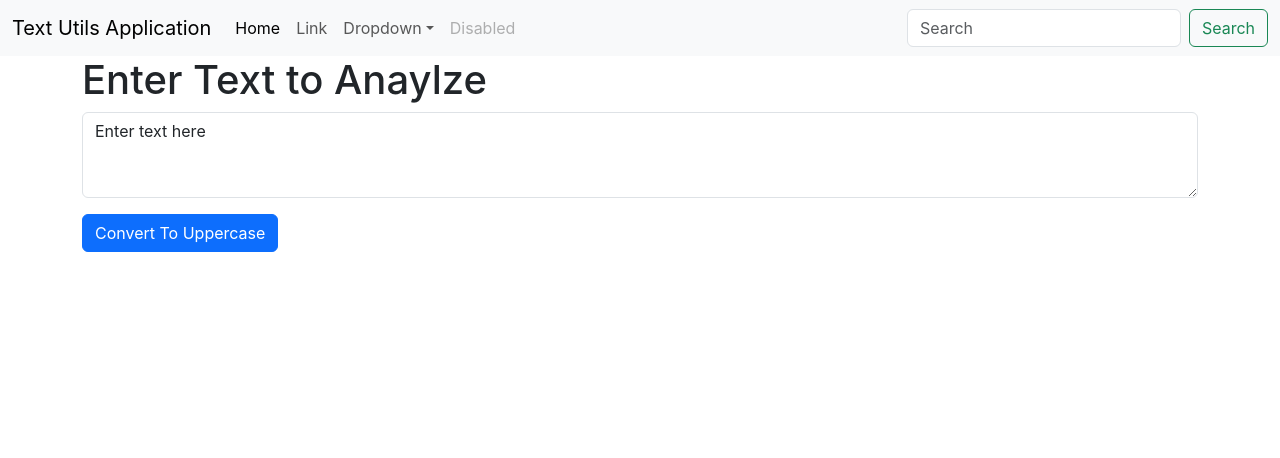
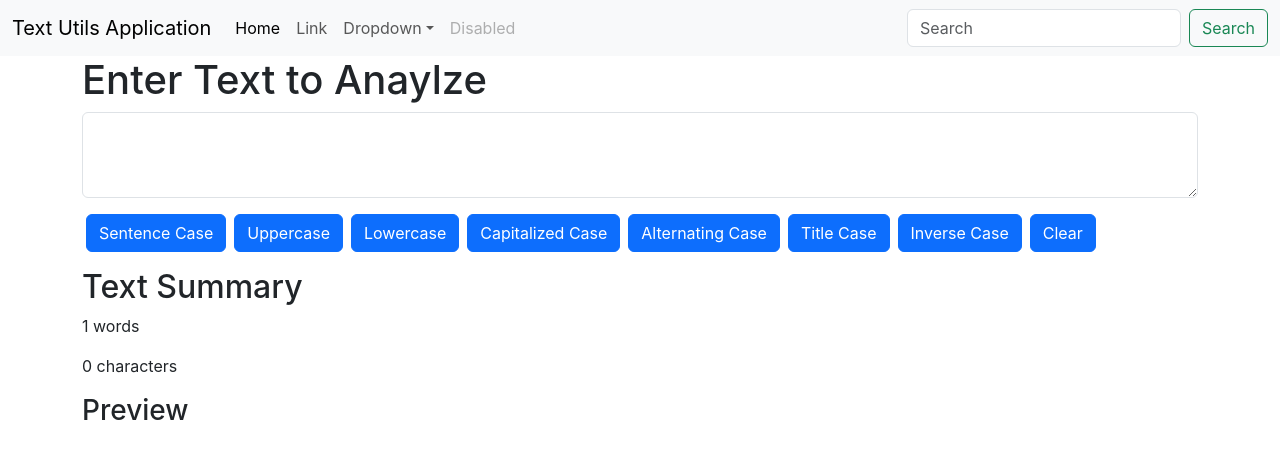
Before and after one commit to shariqalee6/textutils, a React (Create React App) app: page / in a window 1280 px wide. Shown: the top 458 px of the page. Built offline with nearby package versions, Linux system fonts and the light colour scheme.

Commit message:
Video 9 Compelted

```diff
--- a/src/components/TextForm.js
+++ b/src/components/TextForm.js
@@ -1,22 +1,84 @@
 import React, { useState } from 'react'
 
 function TextForm(props) {
-    const [text, setText] = useState("Enter text here")
+    const [text, setText] = useState("")
     const handleUpClick = () => {
         setText(text.toUpperCase())
+    }
+    const handleLoClick = () => {
+        setText(text.toLowerCase())
+    }
+    const handleClearClick = () => {
+        setText('')
+    }
+    const handleSentClick = () => {
+        setText(text.charAt(0).toUpperCase() + text.slice(1).toLowerCase())
+    }
+    const handleCapClick = () => {
+        setText(text
+            .toLowerCase()
+            .split(" ")
+            .map((word) => word.charAt(0).toUpperCase() + word.slice(1))
+            .join(" "))
+    }
+    const handleAltClick = () => {
+        let result = "";
+        for (let i = 0; i < text.length; i++) {
+            if (i % 2 === 0) {
+                result += text.charAt(i).toUpperCase();
+            } else {
+                result += text.charAt(i).toLowerCase();
+            }
+        }
+        setText(result)
+    }
+    const handleTitleClick = () => {
+        setText(text
+            .toLowerCase()
+            .split(" ")
+            .map((word) => word.charAt(0).toUpperCase() + word.slice(1))
+            .join(" "))
+    }
+    const handleInvClick = () => {
+        let result = "";
+        for (let i = 0; i < text.length; i++) {
+            const char = text.charAt(i);
+            if (char === char.toUpperCase()) {
+                result += char.toLowerCase();
+            } else {
+                result += char.toUpperCase();
+            }
+        }
+        setText(result)
     }
     const handleOnChange = (event) => {
         setText(event.target.value)
     }
 
     return (
-        <div className='container'>
-            <div className="mb-3">
-                <h1>{props.heading}</h1>
-                <textarea className="form-control" value={text} onChange={handleOnChange} id="exampleFormControlTextarea1" rows={3} />
+        <>
+            <div className='container'>
+                <div className="mb-3">
+                    <h1>{props.heading}</h1>
+                    <textarea className="form-control" value={text} onChange={handleOnChange} id="exampleFormControlTextarea1" rows={3} />
+                </div>
+                <button className="btn btn-primary mx-1" type='button' onClick={handleSentClick}>Sentence Case</button>
+                <button className="btn btn-primary mx-1" type='button' onClick={handleUpClick}>Uppercase</button>
+                <button className="btn btn-primary mx-1" type='button' onClick={handleLoClick}>Lowercase</button>
+                <button className="btn btn-primary mx-1" type='button' onClick={handleCapClick}>Capitalized Case</button>
+                <button className="btn btn-primary mx-1" type='button' onClick={handleAltClick}>Alternating Case</button>
+                <button className="btn btn-primary mx-1" type='button' onClick={handleTitleClick}>Title Case</button>
+                <button className="btn btn-primary mx-1" type='button' onClick={handleInvClick}>Inverse Case</button>
+                <button className="btn btn-primary mx-1" type='button' onClick={handleClearClick}>Clear</button>
             </div>
-            <button className="btn btn-primary" type='button' onClick={handleUpClick}>Convert To Uppercase</button>
-        </div>
+            <div className="container my-3">
+                <h2>Text Summary</h2>
+                <p>{text.split(" ").length} words</p>
+                <p>{text.length} characters</p>
+                <h3>Preview</h3>
+                <p>{text}</p>
+            </div>
+        </>
     )
 }
 
```
